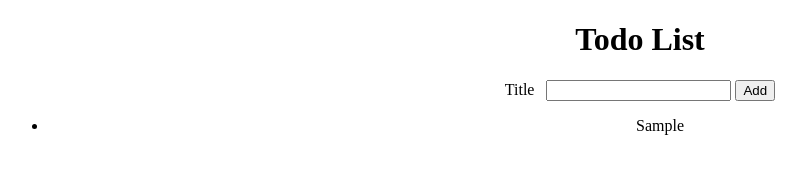
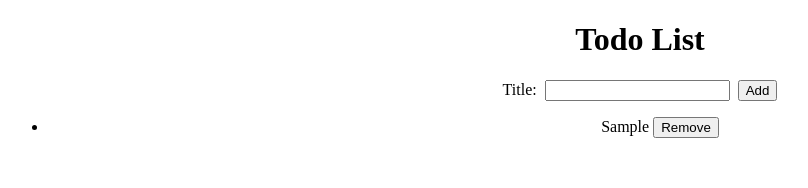
Before and after one commit to wessstt/react-todo, a React (Create React App) app: page / in a window 1280 px wide. Both pictures are taken after typing "Sample" into the empty fields and a click on the button "Add". Shown: the top 188 px of the page, without its empty margins (0-808 px from the left). Built offline with nearby package versions, Linux system fonts and the light colour scheme; the HTML template or start-up script is replaced by a standard one.

Commit message:
Lesson 1.6: Reusable Components, Imperative React(reusable components, component composition, imperative react, inline handler)

```diff
--- a/src/AddTodoForm.js
+++ b/src/AddTodoForm.js
@@ -1,7 +1,8 @@
-import React from "react";
+import React, { useState } from "react";
+import InputWithLabel from "./InputWithLabel";
 
 const AddTodoForm = ({ onAddTodo }) => {
-  const [todoTitle, setTodoTitle] = React.useState([""]);
+  const [todoTitle, setTodoTitle] = useState([""]);
 
   const handleTitleChange = (event) => {
     const newTodoTitle = event.target.value;
@@ -21,14 +22,15 @@ const AddTodoForm = ({ onAddTodo }) => {
 
   return (
     <form onSubmit={handleAddTodo}>
-      <label htmlFor="todoTitle"> Title &nbsp; </label>
-      <input
+      <InputWithLabel
         id="todoTitle"
         type="text"
-        name="title"
         value={todoTitle}
-        onChange={handleTitleChange}
-      />
+        onInputChange={handleTitleChange}
+        autoFocus
+      >
+        Title:
+      </InputWithLabel>
       &nbsp;
       <button type="submit"> Add </button>
     </form>
--- a/src/App.js
+++ b/src/App.js
@@ -6,11 +6,11 @@ const titleHeader = "Todo List";
 
 const useSemiPersistentState = () => {
   const [todoList, setTodoList] = useState(
-    JSON.parse(localStorage.getItem("savedTodoList")) ?? []
+    JSON.parse(localStorage.getItem("key")) ?? []
   );
 
   useEffect(() => {
-    localStorage.setItem("savedTodoList", JSON.stringify(todoList));
+    localStorage.setItem("key", JSON.stringify(todoList));
   }, [todoList]);
 
   return [todoList, setTodoList];
@@ -18,17 +18,23 @@ const useSemiPersistentState = () => {
 
 const App = () => {
   const [todoList, setTodoList] = useSemiPersistentState();
+
   //Declare a new function named addTodo that takes newTodo as a parameter
   const addTodo = (newTodo) => setTodoList([...todoList, newTodo]);
 
+  const removeTodo = (id) => {
+    const newTodoList = todoList.filter((todo) => todo.id !== id);
+    setTodoList(newTodoList);
+  };
+
   return (
-    <React.Fragment>
+    <>
       <div style={{ textAlign: "center" }}>
         <h1>{titleHeader}</h1>
         <AddTodoForm onAddTodo={addTodo} />
-        <TodoList todoList={todoList} />
+        <TodoList todoList={todoList} onRemoveTodo={removeTodo} />
       </div>
-    </React.Fragment>
+    </>
   );
 };
 
--- /dev/null
+++ b/src/InputWithLabel.js
@@ -0,0 +1,35 @@
+import React, { useEffect, useRef } from "react";
+
+const InputWithLabel = ({
+  id,
+  type,
+  children,
+  value,
+  isFocused,
+  onInputChange,
+}) => {
+  const inputRef = useRef();
+  useEffect(() => {
+    if (isFocused && inputRef.current) {
+      inputRef.current.focus();
+    }
+  }, [isFocused]);
+
+  return (
+    <>
+      <label htmlFor={id}> {children} </label>
+      &nbsp;
+      <input
+        ref={inputRef}
+        id={id}
+        type={type}
+        value={value}
+        autoFocus={isFocused}
+        onChange={onInputChange}
+      />
+      &nbsp;
+    </>
+  );
+};
+
+export default InputWithLabel;
--- a/src/TodoList.js
+++ b/src/TodoList.js
@@ -1,11 +1,11 @@
 import React from "react";
 import TodoListItem from "./TodoListItem";
 
-const TodoList = ({ todoList }) => {
+const TodoList = ({ todoList, onRemoveTodo }) => {
   return (
     <ul>
-      {todoList.map(({ id, title }) => (
-        <TodoListItem key={id} todo={title} />
+      {todoList.map((todo) => (
+        <TodoListItem key={todo.id} todo={todo} onRemoveTodo={onRemoveTodo} />
       ))}
     </ul>
   );
--- a/src/TodoListItem.js
+++ b/src/TodoListItem.js
@@ -1,8 +1,17 @@
 import React from "react";
 
-const TodoListItem = ({ todo }) => {
-  // console.log(todo);
-  return <li>{todo}</li>;
+const TodoListItem = ({ todo, onRemoveTodo }) => {
+  const { title, id } = todo;
+
+  return (
+    <li>
+      {title}
+      &nbsp;
+      <button type="button" onClick={() => onRemoveTodo(id)}>
+        Remove
+      </button>
+    </li>
+  );
 };
 
 export default TodoListItem;
```
